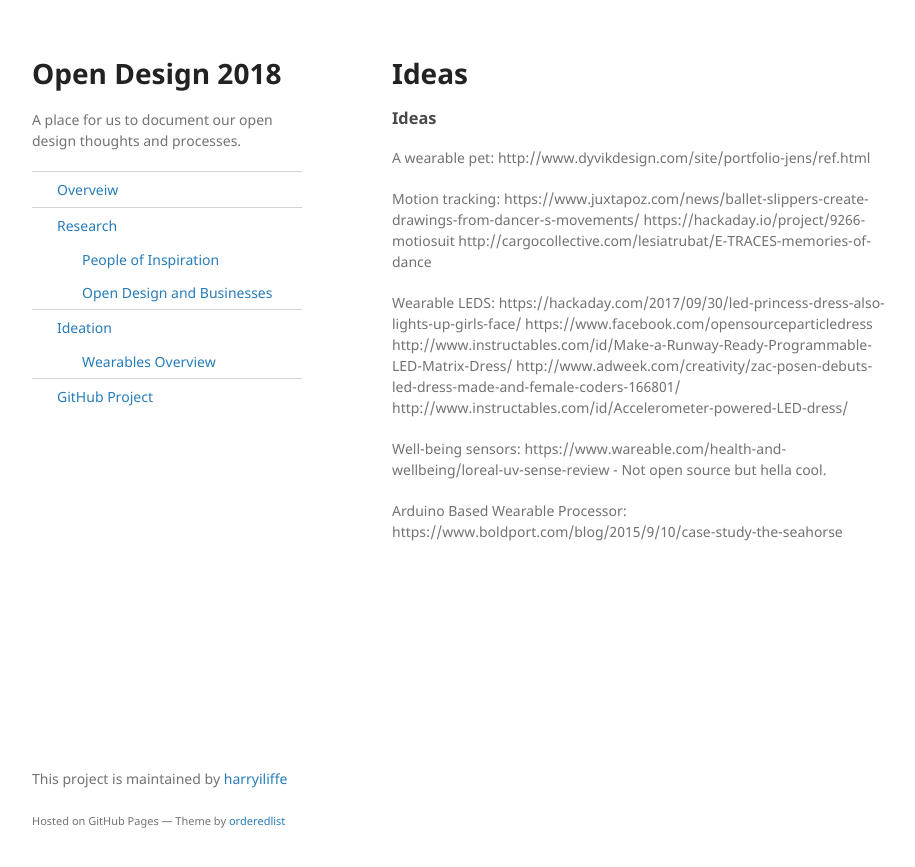
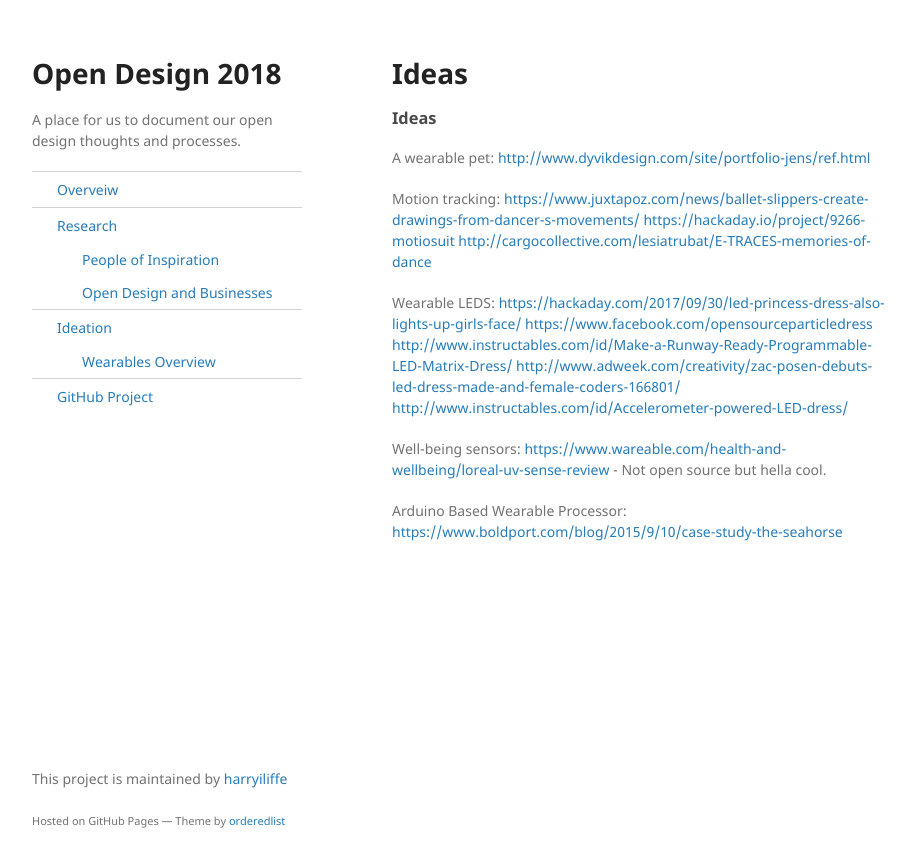
Before and after one commit to harryiliffe/open-design-2018, a Jekyll site: the page built from docs/_pages/ideation.md, in a window 1280 px wide. Shown: the top 867 px of the page, without its empty margins (178-1093 px from the left). Built offline with Jekyll 4.4.1, drawn with Linux system fonts in a browser that asks for light colours.

Commit message:
fixed links

```diff
--- a/docs/_pages/ideation.md
+++ b/docs/_pages/ideation.md
@@ -9,23 +9,23 @@ permalink: /ideation/
 ### Ideas
 
 A wearable pet:
-http://www.dyvikdesign.com/site/portfolio-jens/ref.html
+<http://www.dyvikdesign.com/site/portfolio-jens/ref.html>
 
 Motion tracking:
-https://www.juxtapoz.com/news/ballet-slippers-create-drawings-from-dancer-s-movements/
-https://hackaday.io/project/9266-motiosuit
-http://cargocollective.com/lesiatrubat/E-TRACES-memories-of-dance
+<https://www.juxtapoz.com/news/ballet-slippers-create-drawings-from-dancer-s-movements/>
+<https://hackaday.io/project/9266-motiosuit>
+<http://cargocollective.com/lesiatrubat/E-TRACES-memories-of-dance>
 
 Wearable LEDS:
-https://hackaday.com/2017/09/30/led-princess-dress-also-lights-up-girls-face/
-https://www.facebook.com/opensourceparticledress
-http://www.instructables.com/id/Make-a-Runway-Ready-Programmable-LED-Matrix-Dress/
-http://www.adweek.com/creativity/zac-posen-debuts-led-dress-made-and-female-coders-166801/
-http://www.instructables.com/id/Accelerometer-powered-LED-dress/
+<https://hackaday.com/2017/09/30/led-princess-dress-also-lights-up-girls-face/>
+<https://www.facebook.com/opensourceparticledress>
+<http://www.instructables.com/id/Make-a-Runway-Ready-Programmable-LED-Matrix-Dress/>
+<http://www.adweek.com/creativity/zac-posen-debuts-led-dress-made-and-female-coders-166801/>
+<http://www.instructables.com/id/Accelerometer-powered-LED-dress/>
 
 Well-being sensors:
-https://www.wareable.com/health-and-wellbeing/loreal-uv-sense-review - Not open source but hella cool.
+<https://www.wareable.com/health-and-wellbeing/loreal-uv-sense-review> - Not open source but hella cool.
 
 
 Arduino Based Wearable Processor:
-https://www.boldport.com/blog/2015/9/10/case-study-the-seahorse
+<https://www.boldport.com/blog/2015/9/10/case-study-the-seahorse>
```
